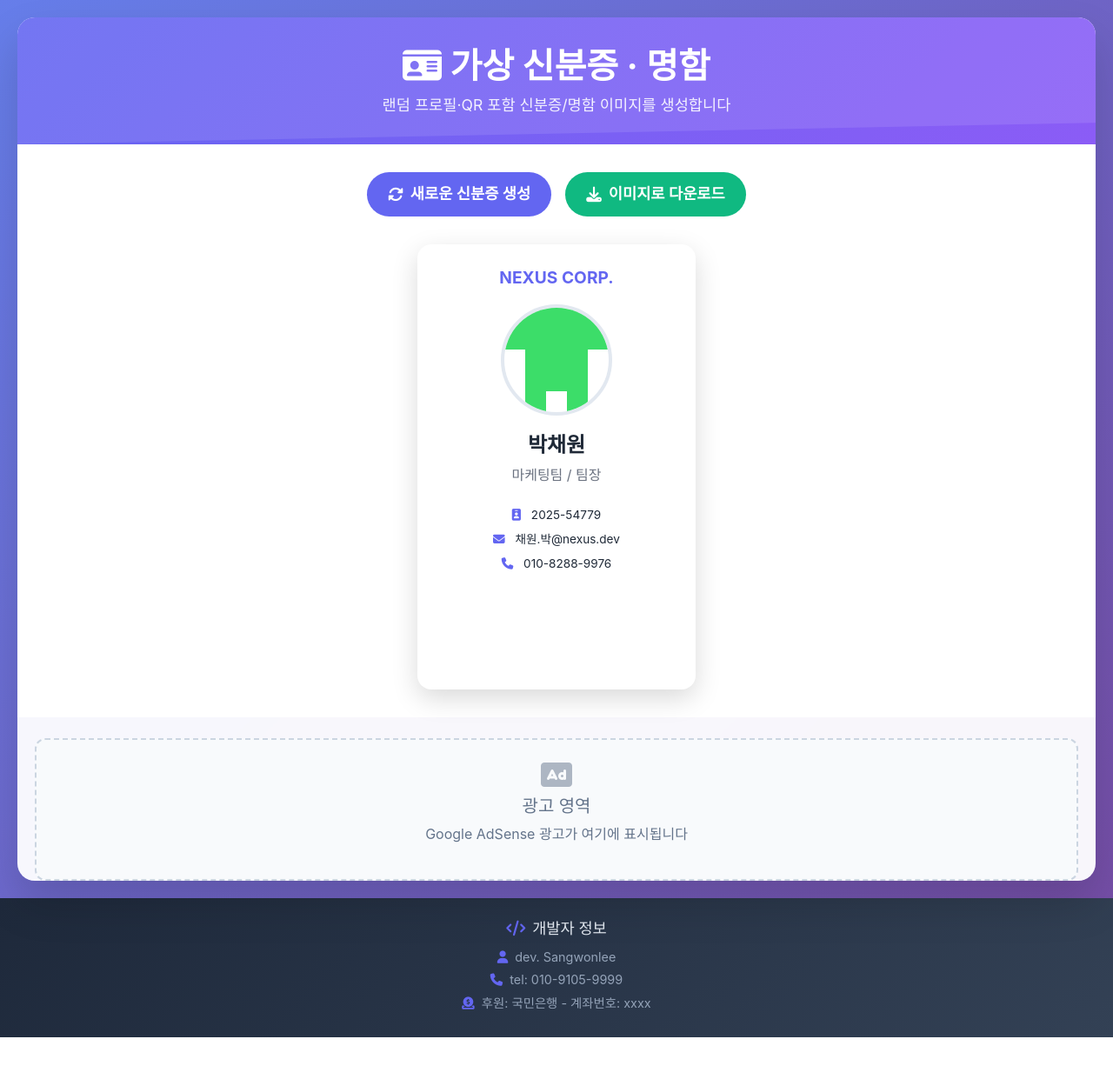
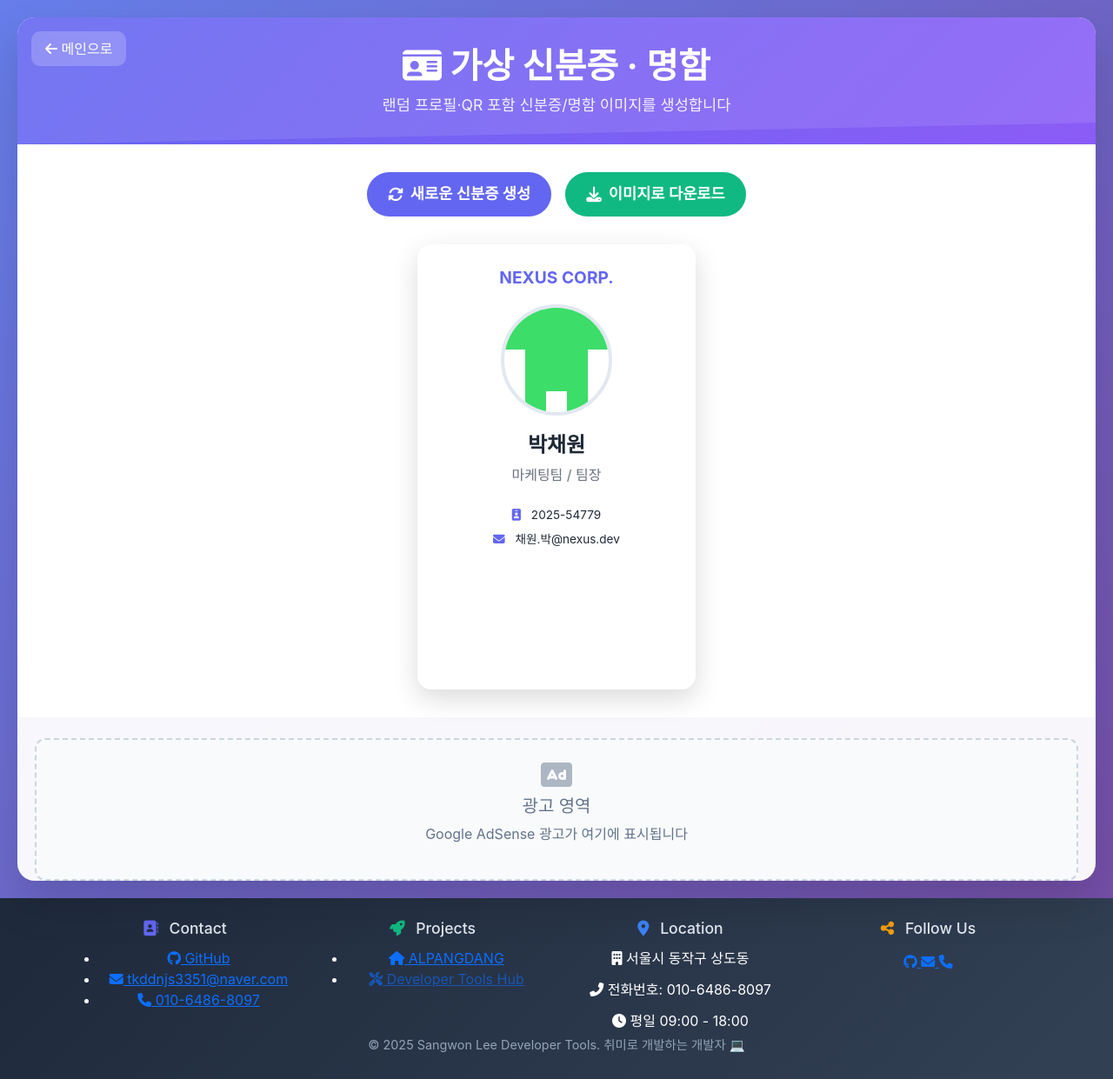
Before and after one commit to Sangwon1233/devtools, a plain HTML site: page views/idcard.html in a window 1280 px wide. Shown: the whole page at 87% size. Before the commit the page ends 1193 px from the top, so only its background shows below. Drawn offline with nearby package versions, Linux system fonts and the light colour scheme; a script that the page names is missing.

Commit message:
수정 완료

```diff
--- a/views/idcard.html
+++ b/views/idcard.html
@@ -157,12 +157,37 @@
                 transform: scale(0.85);
                 transform-origin: top center;
             }
+
+        }
+
+        .back-btn {
+            position: absolute;
+            top: 1rem;
+            left: 1rem;
+            background: rgba(255, 255, 255, 0.2);
+            border: none;
+            color: white;
+            padding: 0.5rem 1rem;
+            border-radius: 10px;
+            text-decoration: none;
+            transition: all 0.3s ease;
+            z-index: 3;
+        }
+
+        .back-btn:hover {
+            background: rgba(255, 255, 255, 0.3);
+            color: white;
+            text-decoration: none;
+            transform: translateX(-5px);
         }
     </style>
 </head>
 <body>
     <div class="main-container">
         <div class="header">
+            <a href="/" class="back-btn">
+                <i class="fas fa-arrow-left"></i> 메인으로
+            </a>
             <h3 class="tool-title"><i class="fas fa-id-card"></i> 가상 신분증 · 명함</h3>
             <p class="tool-description">랜덤 프로필·QR 포함 신분증/명함 이미지를 생성합니다</p>
         </div>
@@ -180,7 +205,7 @@
                 <div id="cardTitle"></div>
                 <div class="card-info" id="cardId"></div>
                 <div class="card-info" id="cardEmail"></div>
-                <div class="card-info" id="cardPhone"></div>
+                <div class="card-info" id="cardPhone" style="display:none"></div>
                 <canvas id="qrCodeCanvas"></canvas>
             </div>
         </div>
@@ -192,12 +217,107 @@
         </div>
     </div>
 
-    <footer>
-        <div class="container">
-            <h5><i class="fas fa-code footer-icon"></i>개발자 정보</h5>
-            <p><i class="fas fa-user footer-icon"></i>dev. Sangwonlee</p>
-            <p><i class="fas fa-phone footer-icon"></i>tel: 010-9105-9999</p>
-            <p><i class="fas fa-donate footer-icon"></i>후원: 국민은행 - 계좌번호: xxxx</p>
+     <!-- Footer -->
+    <footer class="site-footer">
+        <div class="footer-content">
+            <div class="container">
+                <div class="row">
+                    <!-- Contact 컬럼 -->
+                    <div class="col-6 col-md-3 footer-col">
+                        <h5 class="footer-col-title">
+                            <i class="fas fa-address-book" style="margin-right: 8px; color: var(--primary-color);"></i>
+                            Contact
+                        </h5>
+                        <ul class="footer-links">
+                            <li>
+                                <a href="https://github.com/Sangwon1233" target="_blank" rel="noopener">
+                                    <i class="fab fa-github"></i> GitHub
+                                </a>
+                            </li>
+                            <li>
+                                <a href="mailto:tkddnjs3351@naver.com">
+                                    <i class="fas fa-envelope"></i> tkddnjs3351@naver.com
+                                </a>
+                            </li>
+                            <li>
+                                <a href="tel:01064898097">
+                                    <i class="fas fa-phone"></i> 010-6486-8097
+                                </a>
+                            </li>
+                        </ul>
+                    </div>
+
+                    <!-- Projects 컬럼 -->
+                    <div class="col-6 col-md-3 footer-col">
+                        <h5 class="footer-col-title">
+                            <i class="fas fa-rocket" style="margin-right: 8px; color: var(--success-color);"></i>
+                            Projects
+                        </h5>
+                        <ul class="footer-links">
+                            <li>
+                                <a href="https://unoeyhi.site/" target="_blank" rel="noopener">
+                                    <i class="fas fa-home"></i> ALPANGDANG
+                                </a>
+                            </li>
+                            <li>
+                                <a href="#" onclick="return false;" style="opacity: 0.6; cursor: not-allowed;">
+                                    <i class="fas fa-tools"></i> Developer Tools Hub
+                                </a>
+                            </li>
+                        </ul>
+                    </div>
+
+                    <!-- Location 컬럼 -->
+                    <div class="col-6 col-md-3 footer-col">
+                        <h5 class="footer-col-title">
+                            <i class="fas fa-map-marker-alt" style="margin-right: 8px; color: var(--info-color);"></i>
+                            Location
+                        </h5>
+                        <div class="location-info">
+                            <div style="margin-bottom: 0.75rem;">
+                                <i class="fas fa-building"></i>
+                                서울시 동작구 상도동<br>
+                            </div>
+                            <div style="margin-bottom: 0.75rem;">
+                                <i class="fas fa-phone-alt"></i>
+                                전화번호: 010-6486-8097
+                            </div>
+                            <div>
+                                <i class="fas fa-clock"></i>
+                                평일 09:00 - 18:00
+                            </div>
+                        </div>
+                    </div>
+
+                    <!-- Follow Us 컬럼 -->
+                    <div class="col-6 col-md-3 footer-col">
+                        <h5 class="footer-col-title">
+                            <i class="fas fa-share-alt" style="margin-right: 8px; color: var(--warning-color);"></i>
+                            Follow Us
+                        </h5>
+                        <p style="color: #cbd5e1; font-size: 0.9rem; margin-bottom: 1rem; line-height: 1.5;">
+                            <!-- 최신 도구와 업데이트 소식을 받아보세요! -->
+                        </p>
+                        <div class="social-icons">
+                            <a href="https://github.com/Sangwon1233" target="_blank" rel="noopener" aria-label="GitHub" title="GitHub">
+                                <i class="fab fa-github"></i>
+                            </a>
+
+                            <a href="mailto:tkddnjs3351@naver.com" aria-label="Email" title="이메일">
+                                <i class="fas fa-envelope"></i>
+                            </a>
+                            <a href="tel:01064898097" aria-label="Phone" title="전화">
+                                <i class="fas fa-phone"></i>
+                            </a>
+                        </div>
+                    </div>
+                </div>
+
+                <!-- Footer Bottom -->
+                <div class="footer-bottom">
+                    <p>© 2025 Sangwon Lee Developer Tools. 취미로 개발하는 개발자 💻</p>
+                </div>
+            </div>
         </div>
     </footer>
 
```
